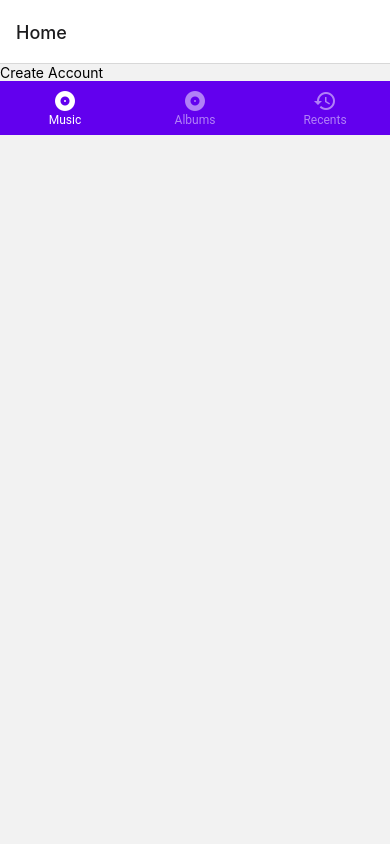
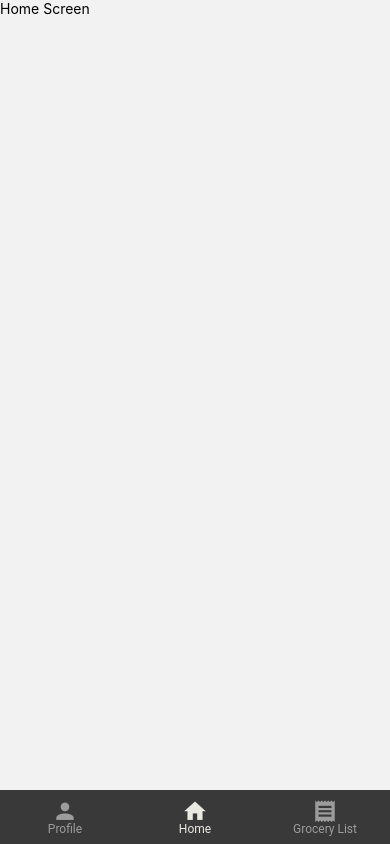
Before and after one commit to DannyHT04/ExpiredFrontEnd, a React Native app: screen /Home in a window 390 px wide. Built offline with nearby package versions, Linux system fonts and the light colour scheme.

Commit message:
Nav Footer Complete

```diff
--- a/App.tsx
+++ b/App.tsx
@@ -8,6 +8,7 @@
 import ProfileScreen from './Screens/ProfileScreen';
 import SplashScreen from './Screens/SplashScreen';
 import GroceryListScreen from './Screens/GroceryListScreen';
+import FooterComponent from './Components/FooterComponent';
 
 
 type RootStackParamList = {
@@ -34,6 +35,11 @@
           component={CreateAccountScreen}
           options={{ title: "Create Account" }}
         /> */}
+        <Stack.Screen
+          name='Footer'
+          component={FooterComponent}
+          options={{ headerShown: false}}
+        />
         <Stack.Screen
           name="Home"
           component={HomeScreen}
--- a/Components/FooterComponent.tsx
+++ b/Components/FooterComponent.tsx
@@ -1,33 +1,43 @@
 import { FC, useState } from "react";
 import { BottomNavigation, Text } from 'react-native-paper';
+import HomeScreen from '../Screens/HomeScreen';
+import ProfileScreen from '../Screens/ProfileScreen';
+import GroceryListScreen from '../Screens/GroceryListScreen';
+import MaterialCommunityIcons from 'react-native-vector-icons/MaterialCommunityIcons';
 
-const MusicRoute = () => <Text>Music</Text>;
 
-const AlbumsRoute = () => <Text>Albums</Text>;
+import { createMaterialBottomTabNavigator } from '@react-navigation/material-bottom-tabs';
 
-const RecentsRoute = () => <Text>Recents</Text>;
+const Tab = createMaterialBottomTabNavigator();
 
-const FooterComponent: FC = () => {
-  const [index, setIndex] = useState(0);
-  const [routes] = useState([
-    { key: 'music', title: 'Music', icon: 'album' },
-    { key: 'albums', title: 'Albums', icon: 'album' },
-    { key: 'recents', title: 'Recents', icon: 'history' },
-  ]);
-
-  const renderScene = BottomNavigation.SceneMap({
-    music: MusicRoute,
-    albums: AlbumsRoute,
-    recents: RecentsRoute,
-  });
-
+function FooterComponent() {
   return (
-    <BottomNavigation
-      navigationState={{ index, routes }}
-      onIndexChange={setIndex}
-      renderScene={renderScene}
-    />
+    <Tab.Navigator initialRouteName="Home"
+    activeColor="#E9E9E1"
+    barStyle={{ backgroundColor: '#393939' }}>
+      <Tab.Screen name="Profile" component={ProfileScreen}
+      options={{
+        tabBarLabel: 'Profile',
+        tabBarIcon: ({ color }) => (
+          <MaterialCommunityIcons name="account" color={color} size={26} />
+        ),
+      }}/>
+      <Tab.Screen name="Home" component={HomeScreen}
+      options={{
+        tabBarLabel: 'Home',
+        tabBarIcon: ({ color }) => (
+          <MaterialCommunityIcons name="home" color={color} size={26} />
+        ),
+      }} />
+      <Tab.Screen name="Grocery List" component={GroceryListScreen}
+      options={{
+        tabBarLabel: 'Grocery List',
+        tabBarIcon: ({ color }) => (
+          <MaterialCommunityIcons name="receipt" color={color} size={26} />
+        ),
+      }} />
+    </Tab.Navigator>
   );
-};
+}
 
 export default FooterComponent;
--- a/Screens/HomeScreen.tsx
+++ b/Screens/HomeScreen.tsx
@@ -5,8 +5,7 @@
 const HomeScreen: FC = () => {
     return (
         <View>
-        <Text>Create Account</Text>
-        <FooterComponent />
+        <Text>Home Screen </Text>
         </View>
     );
 }
--- a/package.json
+++ b/package.json
@@ -10,6 +10,7 @@
     "eject": "expo eject"
   },
   "dependencies": {
+    "@react-navigation/material-bottom-tabs": "^6.2.1",
     "@react-navigation/native": "^6.0.10",
     "@react-navigation/native-stack": "^6.6.1",
     "expo": "~44.0.0",
@@ -18,8 +19,9 @@
     "react-dom": "17.0.1",
     "react-native": "0.64.3",
     "react-native-paper": "^4.12.0",
-    "react-native-safe-area-context": "^4.2.4",
-    "react-native-screens": "^3.13.1",
+    "react-native-safe-area-context": "3.3.2",
+    "react-native-screens": "~3.10.1",
+    "react-native-vector-icons": "^9.1.0",
     "react-native-web": "0.17.1"
   },
   "devDependencies": {
```
Also changed, not shown: 1 other file (tests, documents, lock files or other folders).
